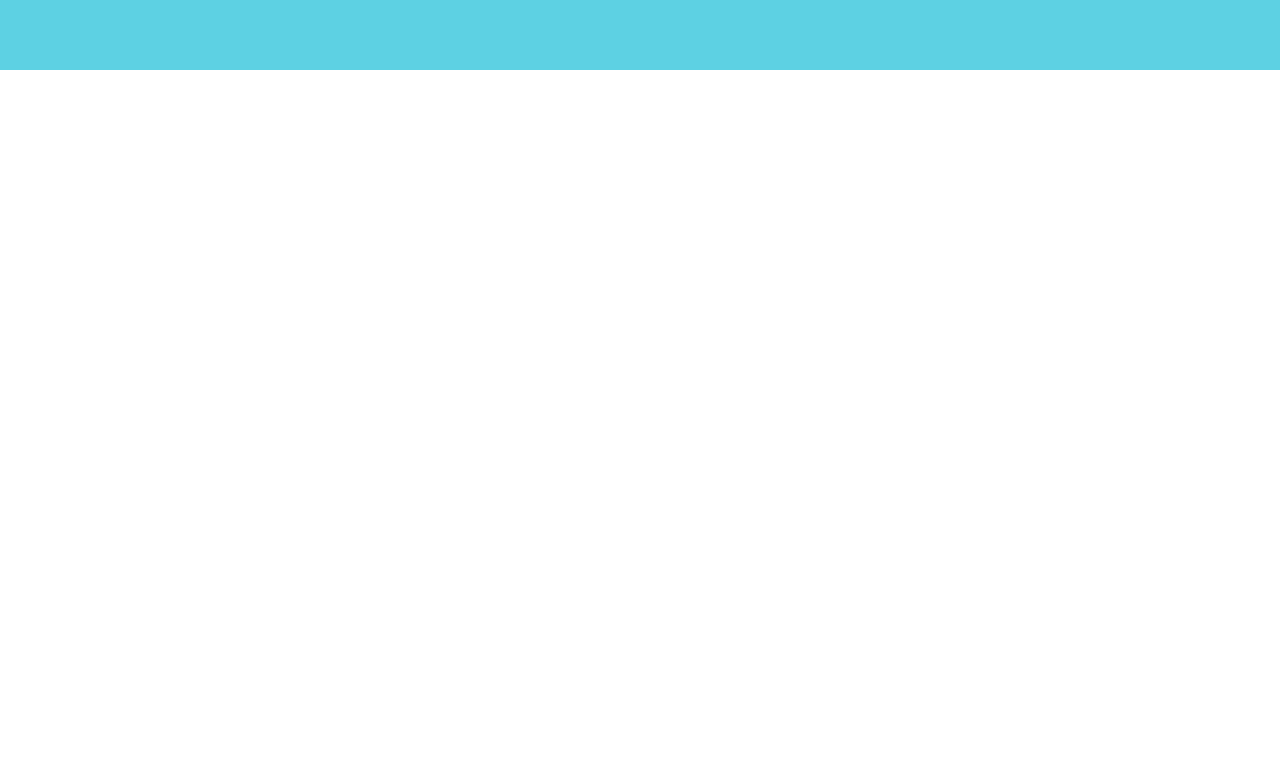
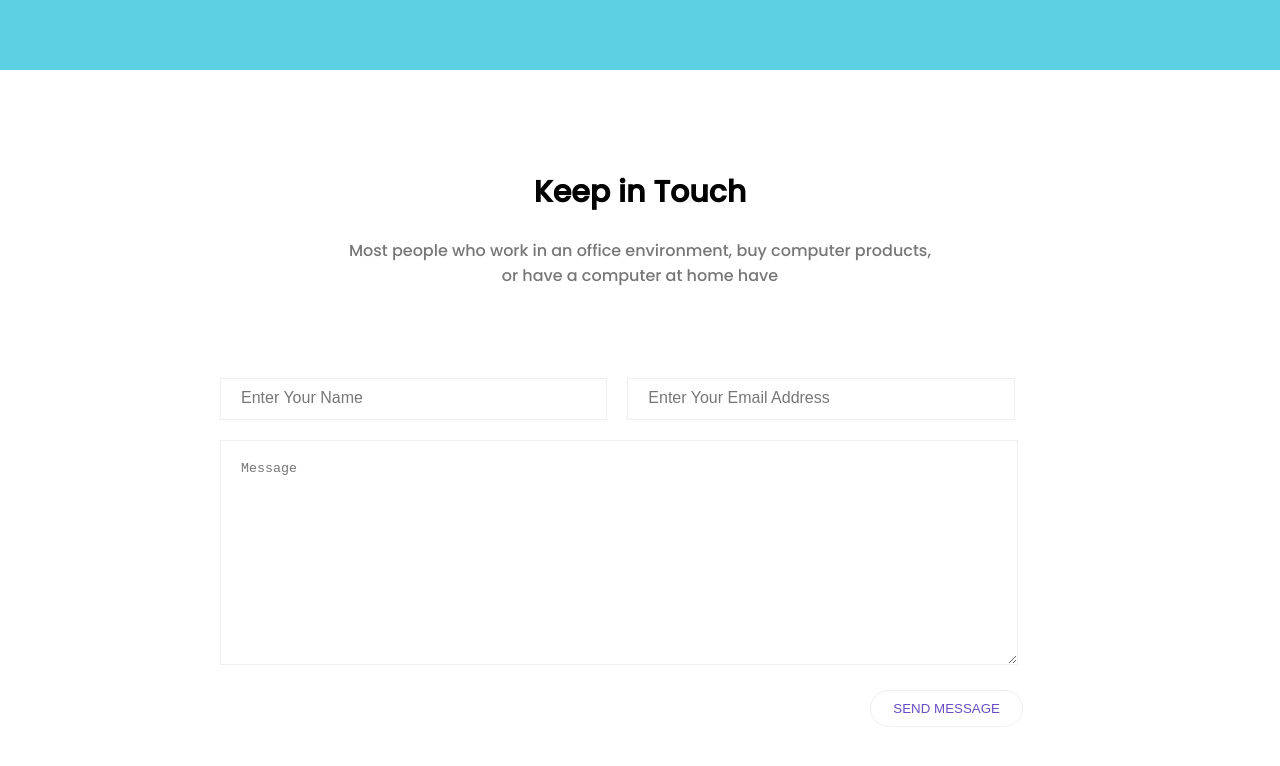
Before and after one commit to Mohammedazzam/Corces_Itrax, a plain HTML site: page task session-8 template-1/index.html in a window 1280 px wide. Shown: the part 3352-4118 px from the top of the page. Drawn offline with Linux system fonts and the light colour scheme.

Commit message:
section Keep input

```diff
--- a/task session-8 template-1/css/style.css
+++ b/task session-8 template-1/css/style.css
@@ -303,3 +303,51 @@ header .header-info p {
   height: 300px;
 }
 /* End Project */
+
+/* Start Keep */
+.keep {
+  padding: 100px 0 ;
+}
+.keep form {
+  overflow: auto;
+  width: 70%;
+  margin: auto;
+}
+.keep form input {
+  float: left;
+  width: 41.11111%;
+  height: 40px;
+  margin-right: 20px;
+  margin-bottom: 20px;
+  padding: 0 20px;
+  border: 1.5px solid #eee;
+}
+.keep form input:nth-of-type(2) {
+  margin-right: 0;
+}
+.keep form input::placeholder,keep form textarea::placeholder {
+  color: #777777;
+  font-size: 16px;
+}
+.keep form textarea {
+  width: 90%;
+  height: 183px;
+  border: 1.5px solid #eee;
+  padding: 20px;
+}
+.keep form .btn {
+  float: right;
+  padding: 10px 22px;
+  background-color: transparent;
+  color: #6a4dc5;
+  border: 1px solid #eee;
+  margin-top: 18px;
+  margin-right: 37px;
+  font-weight: normal;
+  letter-spacing: 0;
+}
+.keep form .btn:hover {
+  background-color: #6a4dc5;
+  color: #fff;
+}
+/* End Keep */
--- a/task session-8 template-1/index.html
+++ b/task session-8 template-1/index.html
@@ -189,6 +189,23 @@
     </section>
     <!-- End Project -->
 
+    <!-- Start Keep -->
+    <section class="keep">
+        <div class="container">
+            <div class="heading">
+                <h3>Keep in Touch</h3>
+                <p>Most people who work in an office environment, buy computer products, or have a computer at home have
+                </p>
+            </div>
+            <form action="">
+                <input type="text" placeholder="Enter Your Name">
+                <input type="email" placeholder="Enter Your Email Address">
+                <textarea placeholder="Message"></textarea>
+                <button class="btn">send message</button>
+            </form>
+        </div>
+    </section>
+    <!-- End Keep -->
 </body>
 
 </html>
```
